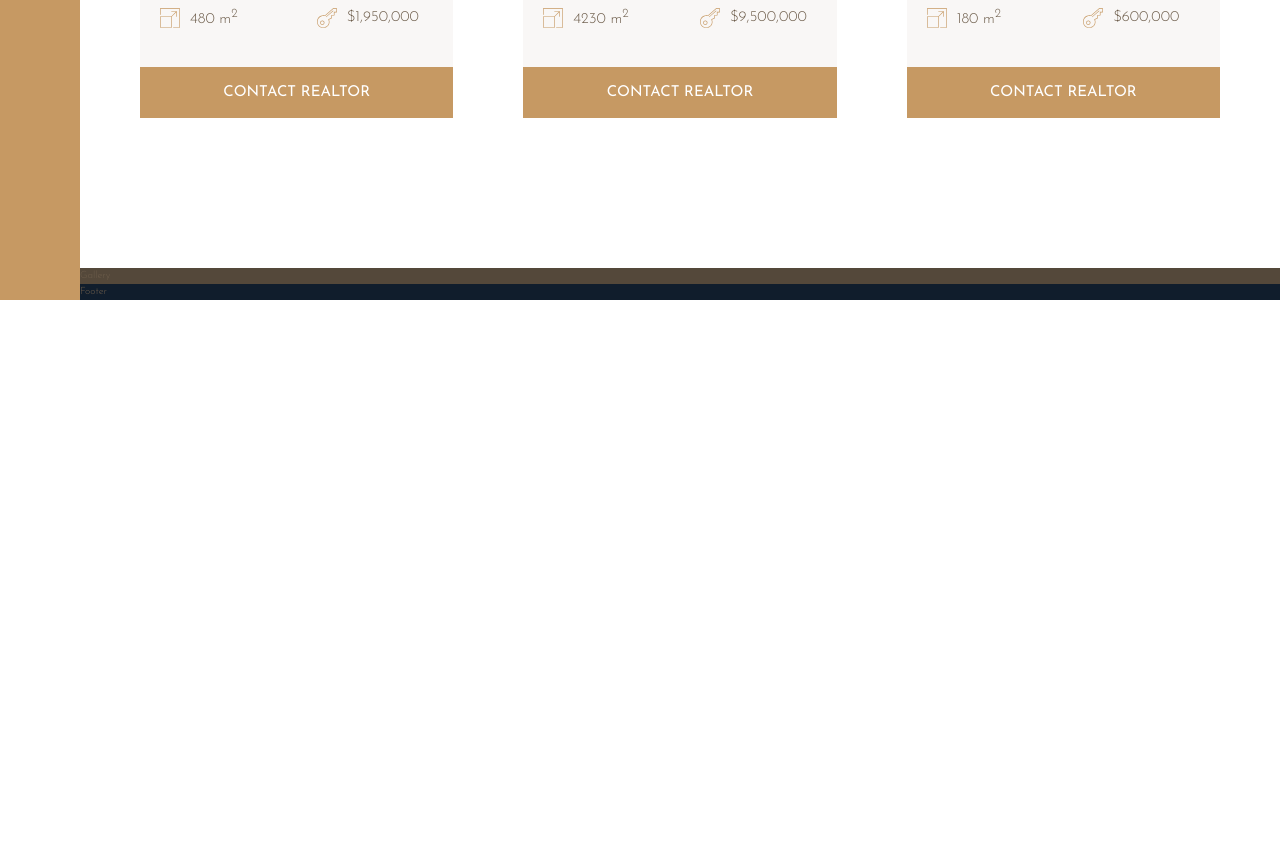
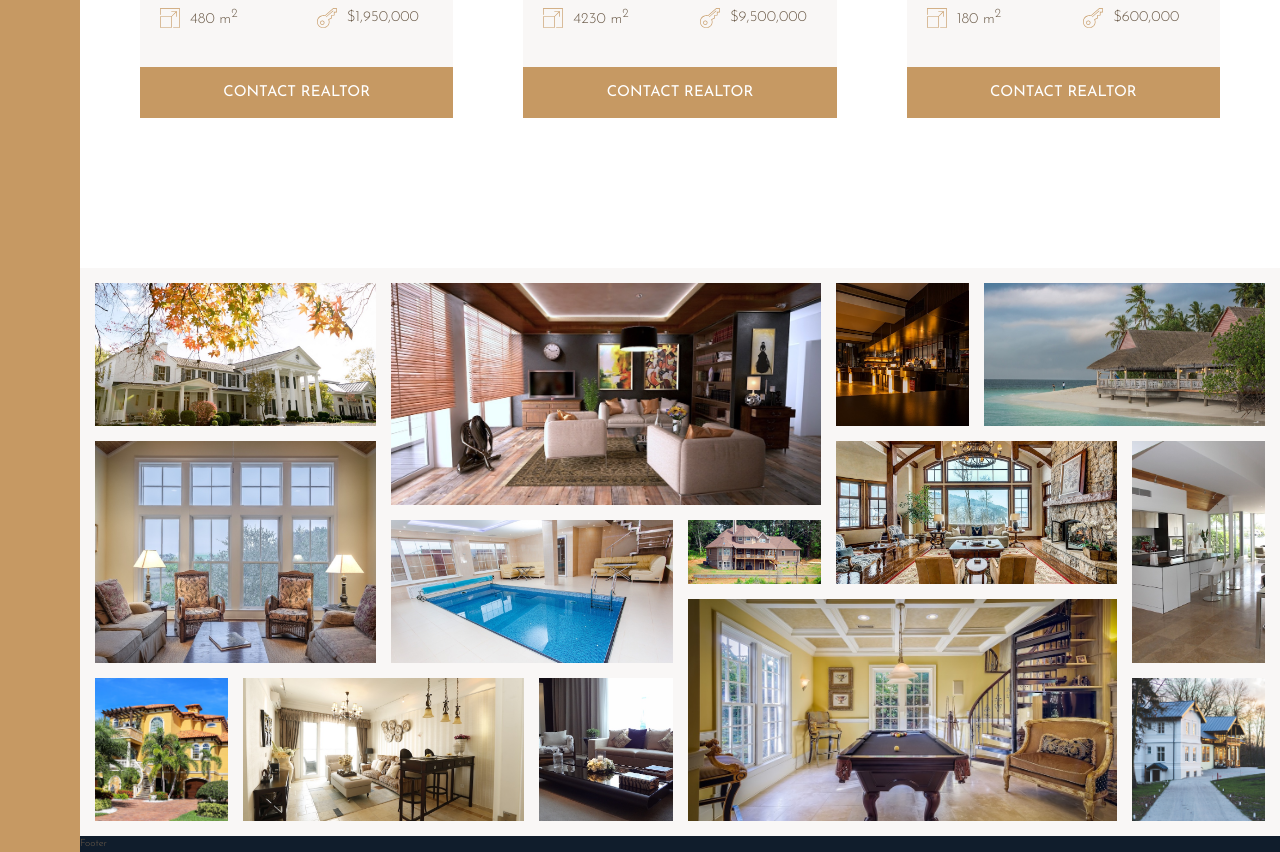
Before and after one commit to chamikabm/Nexter, a website: page index.html in a window 1280 px wide. Shown: the part 2806-3658 px from the top of the page. Before the commit the page ends 3106 px from the top, so only its background shows below. Drawn offline with nearby package versions, Linux system fonts and the light colour scheme; files that its build step writes are made by us from their sources.

Commit message:
Added changes for the gallery.

```diff
--- a/index.html
+++ b/index.html
@@ -110,7 +110,6 @@
                 Find your own home
             </button>
         </div>
-
         <section class="homes">
             <div class="home">
                 <img src="img/house-1.jpeg" alt="House 1" class="home__img">
@@ -312,9 +311,40 @@
             </div>
         </section>
 
+        <section class="gallery">
+            <!--
+            Emmet Code for Galley HTML :
 
-        <section class="gallery">
-            Gallery
+            (figure.gallery__item.gallery__item--$>img.gallery__img[src="img/gal-$.jpeg"][alt="Gallery image $"])*14
+            -->
+            <figure class="gallery__item gallery__item--1"><img src="img/gal-1.jpeg" alt="Gallery image 1"
+                                                                class="gallery__img"></figure>
+            <figure class="gallery__item gallery__item--2"><img src="img/gal-2.jpeg" alt="Gallery image 2"
+                                                                class="gallery__img"></figure>
+            <figure class="gallery__item gallery__item--3"><img src="img/gal-3.jpeg" alt="Gallery image 3"
+                                                                class="gallery__img"></figure>
+            <figure class="gallery__item gallery__item--4"><img src="img/gal-4.jpeg" alt="Gallery image 4"
+                                                                class="gallery__img"></figure>
+            <figure class="gallery__item gallery__item--5"><img src="img/gal-5.jpeg" alt="Gallery image 5"
+                                                                class="gallery__img"></figure>
+            <figure class="gallery__item gallery__item--6"><img src="img/gal-6.jpeg" alt="Gallery image 6"
+                                                                class="gallery__img"></figure>
+            <figure class="gallery__item gallery__item--7"><img src="img/gal-7.jpeg" alt="Gallery image 7"
+                                                                class="gallery__img"></figure>
+            <figure class="gallery__item gallery__item--8"><img src="img/gal-8.jpeg" alt="Gallery image 8"
+                                                                class="gallery__img"></figure>
+            <figure class="gallery__item gallery__item--9"><img src="img/gal-9.jpeg" alt="Gallery image 9"
+                                                                class="gallery__img"></figure>
+            <figure class="gallery__item gallery__item--10"><img src="img/gal-10.jpeg" alt="Gallery image 10"
+                                                                 class="gallery__img"></figure>
+            <figure class="gallery__item gallery__item--11"><img src="img/gal-11.jpeg" alt="Gallery image 11"
+                                                                 class="gallery__img"></figure>
+            <figure class="gallery__item gallery__item--12"><img src="img/gal-12.jpeg" alt="Gallery image 12"
+                                                                 class="gallery__img"></figure>
+            <figure class="gallery__item gallery__item--13"><img src="img/gal-13.jpeg" alt="Gallery image 13"
+                                                                 class="gallery__img"></figure>
+            <figure class="gallery__item gallery__item--14"><img src="img/gal-14.jpeg" alt="Gallery image 14"
+                                                                 class="gallery__img"></figure>
         </section>
 
         <footer class="footer">
--- a/sass/_gallery.scss
+++ b/sass/_gallery.scss
@@ -1,4 +1,100 @@
 .gallery {
-  background-color: $color-grey-dark-1;
+  background-color: $color-grey-light-1;
   grid-column: full-start/full-end;
+
+  display: grid;
+  grid-template-columns: repeat(8, 1fr);
+  grid-template-rows: repeat(7, 5vw); // 7 rows, take 5% of view width(vw)
+  grid-gap: 1.5rem;
+  padding: 1.5rem;
+
+  &__item  {
+
+    &--1 {
+      grid-row: 1 / span 2;
+      grid-column: 1 / span 2;
+    }
+
+    &--2 {
+      grid-row: 1 / span 3;
+      grid-column: 3 / span 3;
+    }
+
+    &--3 {
+      grid-row: 1 / span 2;
+      grid-column: 6 / 7;
+    }
+
+    &--4 {
+      grid-row: 1 / span 2;
+      grid-column: 7 / -1;
+    }
+
+    &--5 {
+      grid-row: 3 / span 3;
+      grid-column: 1 / span 2;
+    }
+
+    &--6 {
+      grid-row: 4 / span 2;
+      grid-column: 3 / span 2;
+    }
+
+    &--7 {
+      grid-row: 4 / 5;
+      grid-column: 5 / 6;
+    }
+
+    &--8 {
+      grid-row: 3 / span 2;
+      grid-column: 6 / span 2;
+    }
+
+    &--9 {
+      grid-row: 3 / span 3;
+      grid-column: 8 / -1;
+    }
+
+    &--10 {
+      grid-row: 6 / span 2;
+      grid-column: 1 / 2;
+    }
+
+    &--11 {
+      grid-row: 6 / span 2;
+      grid-column: 2 / span 2;
+    }
+
+    &--12 {
+      grid-row: 6 / span 2;
+      grid-column: 4 / 5;
+    }
+
+    &--13 {
+      grid-row: 5 / span 3;
+      grid-column: 5 / span 3;
+    }
+
+    &--14 {
+      grid-row: 6 / span 2;
+      grid-column: 8 / -1;
+    }
+  }
+
+  &__img {
+    width: 100%;
+
+    // Without the height images will always try to keep it's default aspect ratio.
+    // hence we won't be able to fit the images into the grid areas.
+    height: 100%;
+
+    // This "object-fit" property allows to set the image to it's parent element(i.e: "gallery__item").
+    // In order to work this property you need to set the "height" and "width" property have a value as above.
+    object-fit: cover;
+
+    // It's better to set the image as a block element, sometimes images will not fit into the
+    // container perfectly hence those images will keep a empty white space around it.
+    // having "display: block" will resolve that white space issue.
+    display: block;
+  }
 }
```
